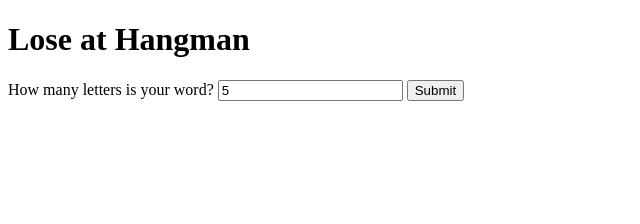
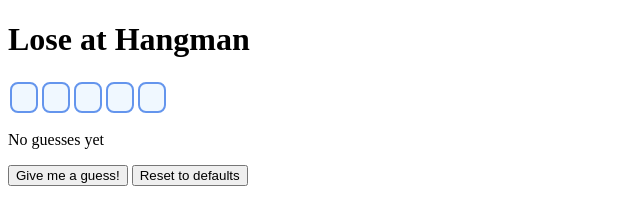
Before and after one commit to novedevo/lose_at_hangman_rs, a plain HTML site: page hangman_server/hangman.html in a window 1280 px wide. Both pictures are taken after typing "5" into the empty fields and a click on the button "Submit". Shown: the whole page, without its empty margins (0-640 px from the left). Drawn offline with Linux system fonts and the light colour scheme.

Commit message:
increase frontend functionality

```diff
--- a/hangman_server/hangman.html
+++ b/hangman_server/hangman.html
@@ -9,7 +9,20 @@
     <title>Lose at Hangman</title>
 
     <style>
+        #playarea {
+            display: flex;
 
+        }
+
+        #playarea>button {
+            font-size: 20px;
+            background-color: aliceblue;
+            /* color: white; */
+            border: 2px solid cornflowerblue;
+            border-radius: 8px;
+            padding: 2px;
+            margin: 2px;
+        }
     </style>
 </head>
 
@@ -17,13 +30,19 @@
 
     <div class="content">
         <h1>Lose at Hangman</h1>
-        <main>
-            <label>How many letters is your word?</label>
+        <main id="gameboard">
+            <label id="letterQuery">How many letters is your word?</label>
             <input type="number" id="num_letters"></input>
-            <button type="button" onclick="updateValue()">Submit</button>
+            <button type="button" onclick="updateValue()" id="submit">Submit</button>
             <div id="playarea">
-
+                <button id="letterbox0" onclick="setButton(0)"> </button>
+                <button id="letterbox1" onclick="setButton(1)"> </button>
+                <button id="letterbox2" onclick="setButton(2)"> </button>
+                <button id="letterbox3" onclick="setButton(3)"> </button>
             </div>
+            <p id=lastguess>No guesses yet</p>
+            <button type="button" onclick="getNewGuess()">Give me a guess!</button>
+            <button type="button" onclick="reset()">Reset to defaults</button>
         </main>
     </div>
 
@@ -36,27 +55,56 @@
 
     // numLettersInput.addEventListener("input", updateValue);
 
+    let currentLetter = " ";
+
     function updateValue() {
 
         console.log("clicked")
         let element = document.getElementById("playarea");
 
-        if (numLettersInput.valueAsNumber < 0) {
-            let p = document.createElement("p");
-            p.innerText = "please do not submit negative numbers. my code is fragile and so am i";
-            element.appendChild(p);
-            return;
-        }
+        console.log(numLettersInput.valueAsNumber);
 
         while (element.hasChildNodes()) {
             element.removeChild(element.lastChild);
         }
 
+        if (isNaN(numLettersInput.valueAsNumber) || numLettersInput.valueAsNumber < 1) {
+            let p = document.createElement("p");
+            p.innerText = "please only submit positive numbers. my code is fragile and so am i";
+            element.appendChild(p);
+            return;
+        }
+
         for (let i = 0; i < numLettersInput.valueAsNumber; i++) {
-            let div = document.createElement("div");
-            div.id = "letterbox" + i;
-            element.appendChild(div);
+            let button = document.createElement("button");
+            button.id = "letterbox" + i;
+            button.innerText = " ";
+            button.setAttribute("onclick", "setButton(" + i + ")");
+            // button.onclick = "setButton(" + i + ")";
+            element.appendChild(button);
         }
-        console.log("divs created");
+
+        let main = document.getElementById("gameboard");
+        main.removeChild(document.getElementById("letterQuery"));
+        main.removeChild(document.getElementById("num_letters"));
+        main.removeChild(document.getElementById("submit"));
+
+        console.log("buttons created");
+    }
+    function setButton(i) {
+        const button = document.getElementById("letterbox" + i);
+        if (button.innerText === " ") {
+            button.innerText = currentLetter;
+        } else if (button.innerText === currentLetter) {
+            button.innerText = " ";
+        }
+    }
+    function getNewGuess() {
+        let guessContainer = document.getElementById("lastguess");
+        currentLetter = "E";
+        guessContainer.innerText = currentLetter;
+    }
+    function reset() {
+
     }
 </script>
```
